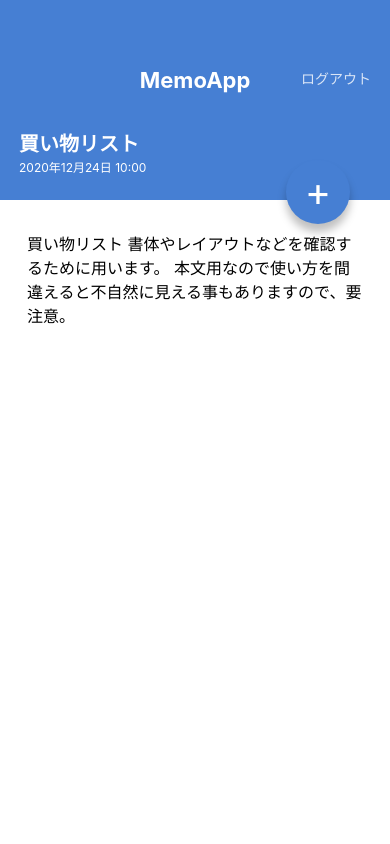
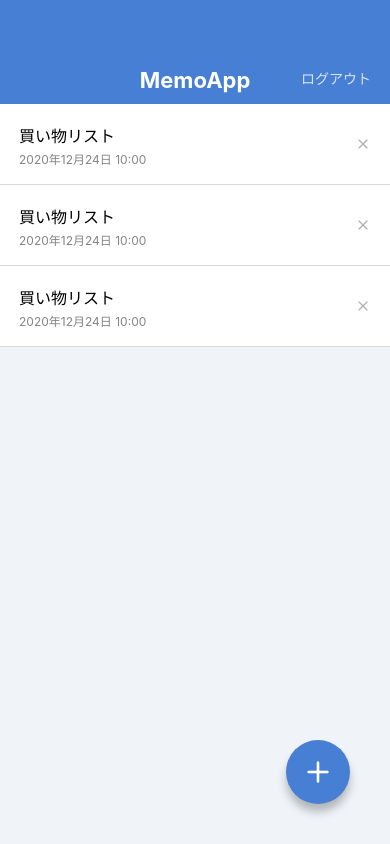
Before and after one commit to hachiryu8/memoApp-react, a React Native app: screen / in a window 390 px wide. Built offline with nearby package versions, Linux system fonts and the light colour scheme.

Commit message:
Install @expo/vector-icons

```diff
--- a/App.jsx
+++ b/App.jsx
@@ -1,8 +1,8 @@
 /* eslint-disable react/react-in-jsx-scope */
 
 import MemoListScreen from "./src/screens/MemoListScreen";
-import MemoListDetailScreen from "./src/screens/MemoDetailScreen";
+// import MemoListDetailScreen from "./src/screens/MemoDetailScreen";
 
 export default function App() {
-  return <MemoListDetailScreen />;
+  return <MemoListScreen />;
 }
--- a/package.json
+++ b/package.json
@@ -7,6 +7,7 @@
     "web": "expo start --web"
   },
   "dependencies": {
+    "@expo/vector-icons": "^10.2.1",
     "expo": "^47.0.14",
     "expo-status-bar": "~1.4.4",
     "prop-types": "^15.7.2",
--- a/src/components/CircleButton.jsx
+++ b/src/components/CircleButton.jsx
@@ -1,19 +1,20 @@
 import React from "react";
-import { StyleSheet, Text, View } from "react-native";
+import { StyleSheet, View } from "react-native";
 import { string, shape } from "prop-types";
+import { Feather } from "@expo/vector-icons";
 
 export default function CircleButton(props) {
-  const { children, style } = props;
+  const { style, name } = props;
   return (
     <View style={[styles.circleButton, style]}>
-      <Text style={styles.circleButtonLabel}>{children}</Text>
+      <Feather name={name} size={32} color="white" />
     </View>
   );
 }
 
 CircleButton.propTypes = {
-  children: string.isRequired,
   style: shape(),
+  name: string.isRequired,
 };
 
 CircleButton.defaultProps = {
--- a/src/components/MemoList.jsx
+++ b/src/components/MemoList.jsx
@@ -1,3 +1,4 @@
+import { Feather } from "@expo/vector-icons";
 import React from "react";
 import { StyleSheet, Text, View } from "react-native";
 
@@ -10,7 +11,7 @@
           <Text style={styles.memoListItemDate}>2020年12月24日 10:00</Text>
         </View>
         <View>
-          <Text>X</Text>
+          <Feather name="x" size={16} color="#B0B0B0" />
         </View>
       </View>
 
@@ -20,7 +21,7 @@
           <Text style={styles.memoListItemDate}>2020年12月24日 10:00</Text>
         </View>
         <View>
-          <Text>X</Text>
+          <Feather name="x" size={16} color="#B0B0B0" />
         </View>
       </View>
 
@@ -30,7 +31,7 @@
           <Text style={styles.memoListItemDate}>2020年12月24日 10:00</Text>
         </View>
         <View>
-          <Text>X</Text>
+          <Feather name="x" size={16} color="#B0B0B0" />
         </View>
       </View>
     </View>
--- a/src/screens/MemoDetailScreen.jsx
+++ b/src/screens/MemoDetailScreen.jsx
@@ -18,7 +18,9 @@
           本文用なので使い方を間違えると不自然に見える事もありますので、要注意。
         </Text>
       </ScrollView>
-      <CircleButton style={{ top: 160, bottom: "auto" }}>+</CircleButton>
+      <CircleButton style={{ top: 160, bottom: "auto" }} name="edit-2">
+        +
+      </CircleButton>
     </View>
   );
 }
--- a/src/screens/MemoListScreen.jsx
+++ b/src/screens/MemoListScreen.jsx
@@ -10,7 +10,7 @@
     <View style={styles.container}>
       <AppBar />
       <MemoList />
-      <CircleButton>+</CircleButton>
+      <CircleButton name="plus" />
     </View>
   );
 }
```
Also changed, not shown: 2 other files (tests, documents, lock files or other folders).
